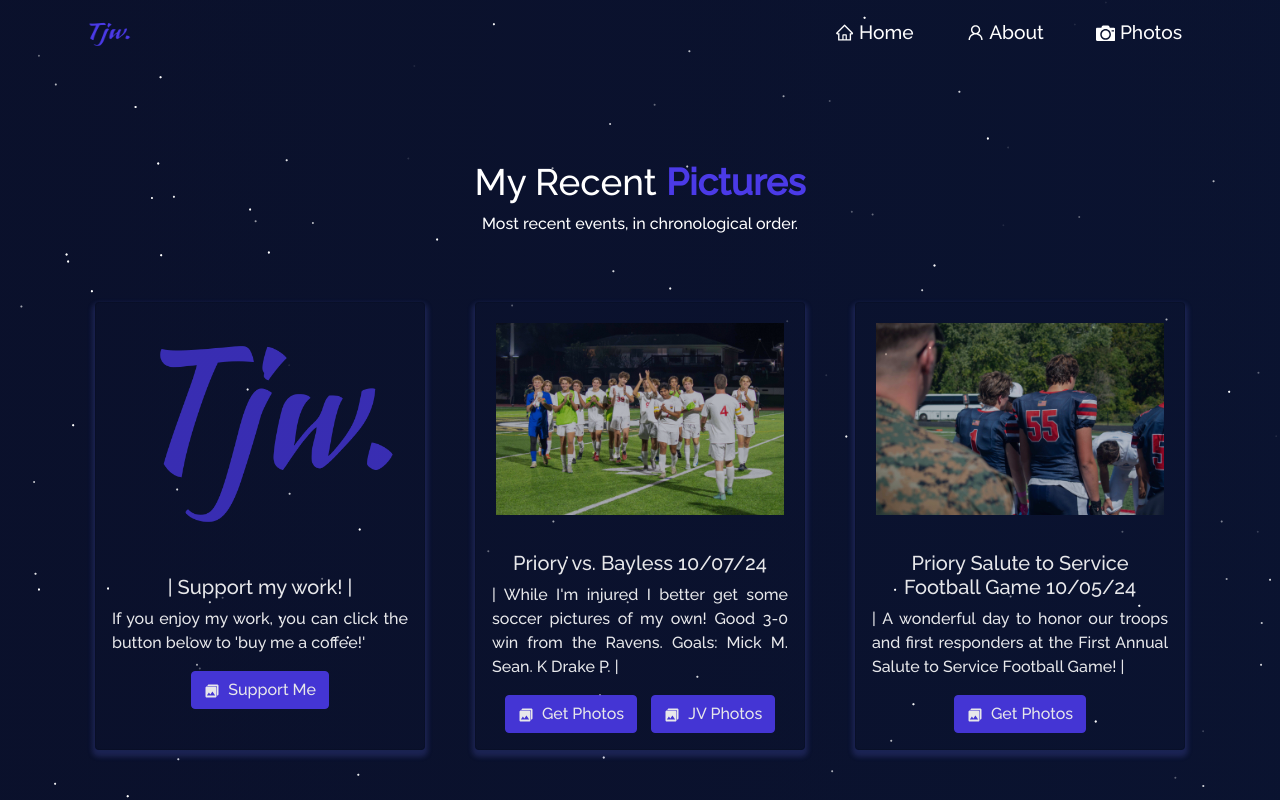
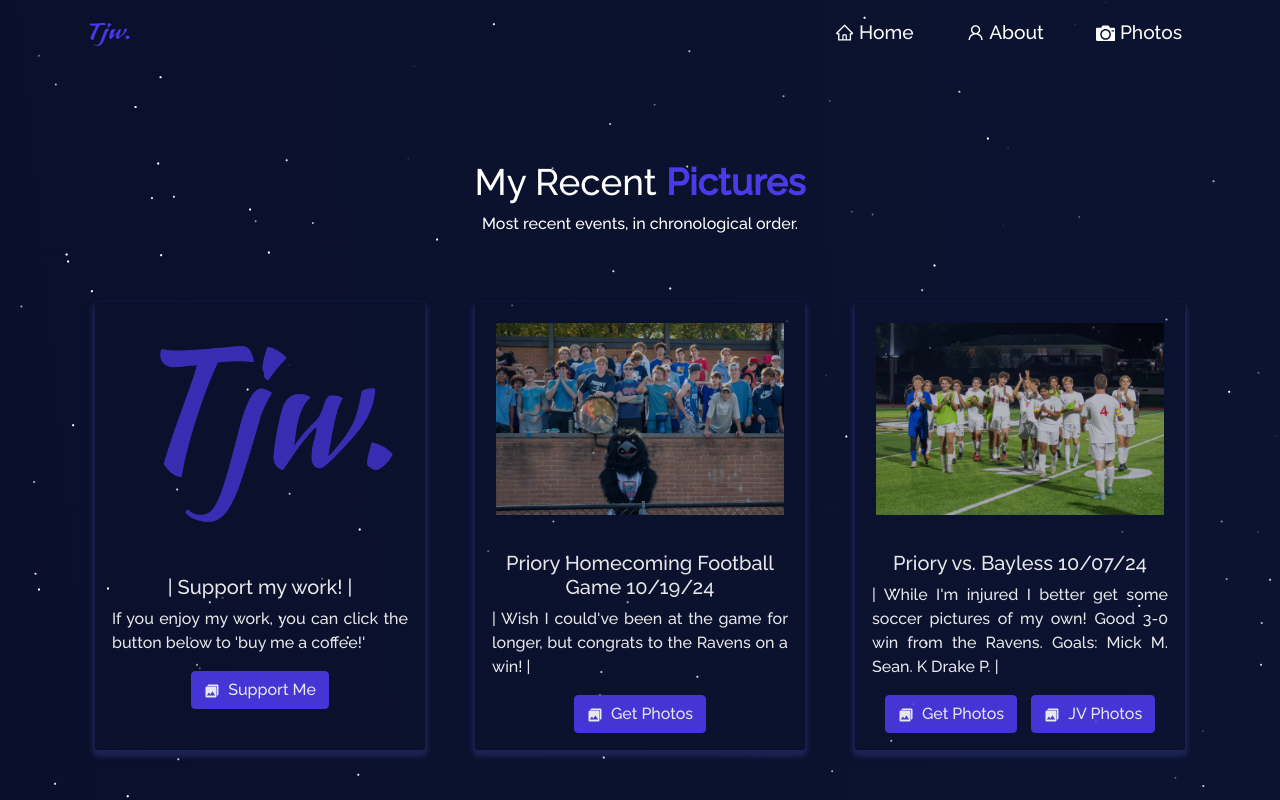
Before and after one commit to itstylerrr/tjwit.com, a React (Create React App) app: page /photos in a window 1280 px wide. Shown: the top 800 px of the page. Built offline with nearby package versions, Linux system fonts and the light colour scheme.

Commit message:
hoco game

```diff
--- a/src/components/Projects/Projects.js
+++ b/src/components/Projects/Projects.js
@@ -69,6 +69,7 @@ import salutetoservice from "../../Assets/Photos/10524.jpg";
 import hockeymediapractice from "../../Assets/Photos/92924.jpg";
 import prioryvmicds7 from "../../Assets/Photos/91924.jpg";
 import prioryvwestminster3 from "../../Assets/Photos/92824.jpg";
+import hocofootball from "../../Assets/Photos/101924.jpg";
 
 function Projects() {
   return (
@@ -89,6 +90,15 @@ function Projects() {
               title="| Support my work! |"
               description="If you enjoy my work, you can click the button below to 'buy me a coffee!'"
               ghLink="https://www.buymeacoffee.com/tjwit"
+            />
+          </Col>
+          <Col md={4} className="project-card">
+            <ProjectCard
+              imgPath={hocofootball}
+              isBlog={false}
+              title="Priory Homecoming Football Game 10/19/24"
+              description="| Wish I could've been at the game for longer, but congrats to the Ravens on a win!  |"
+              ghLink="https://adobe.ly/4flscrm"
             />
           </Col>
           <Col md={4} className="project-card">
```
Also changed, not shown: src/Assets/Photos/101924.jpg (added).
